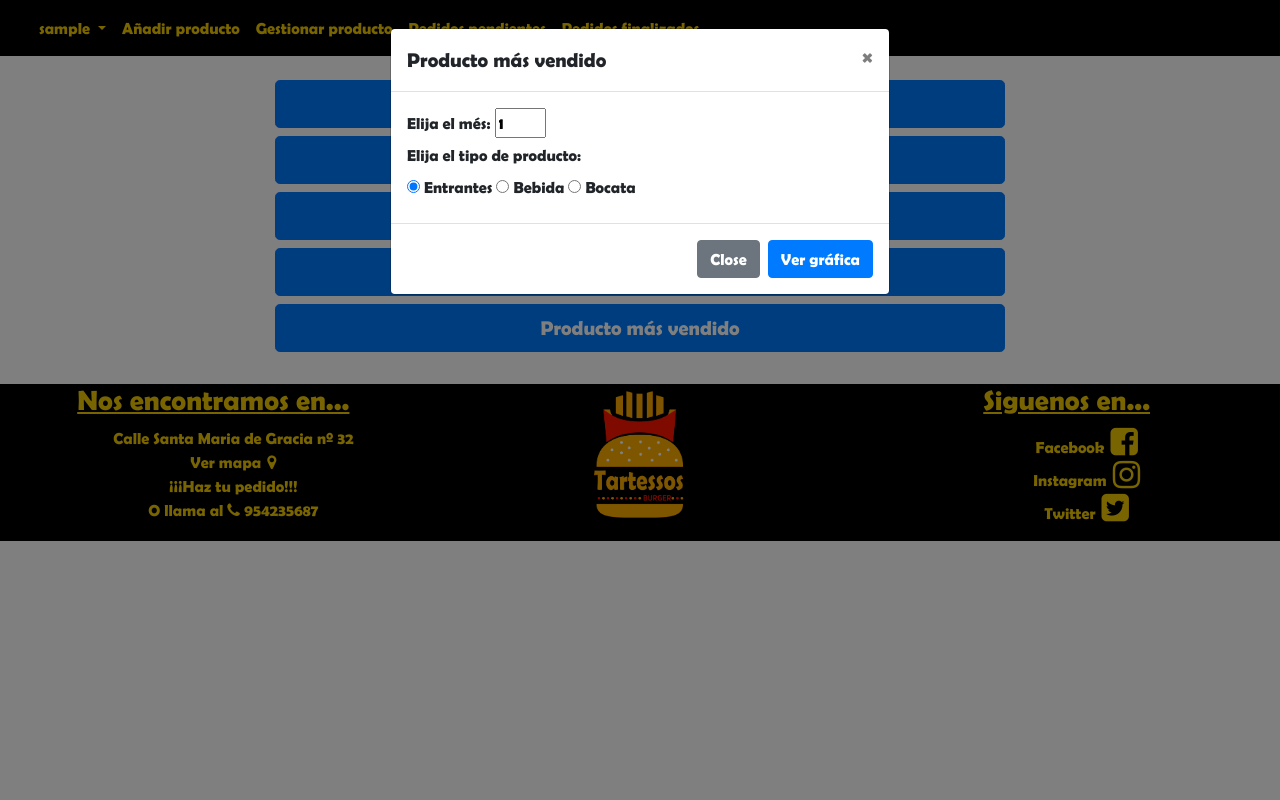
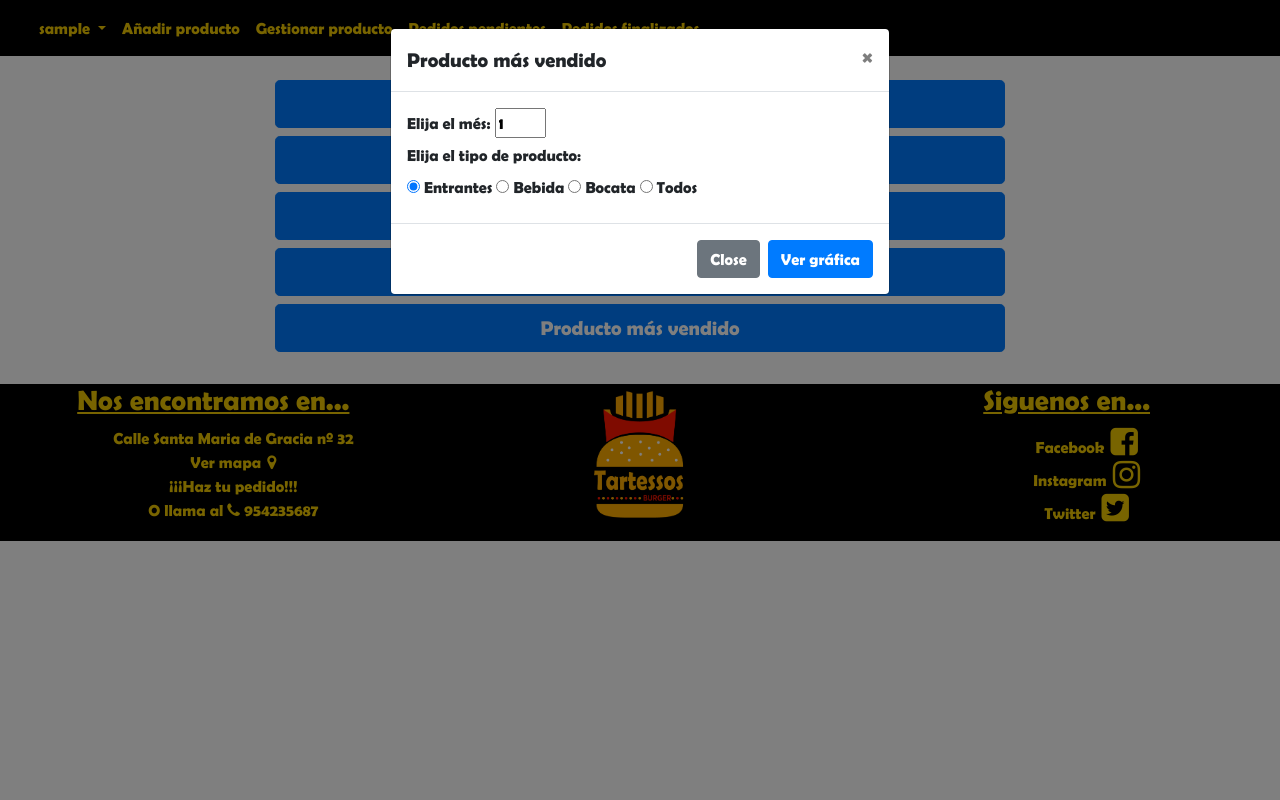
Before and after one commit to victormanuelantacastro/Proyecto, a PHP site: page /vista/inicioAdmin.php in a window 1280 px wide, after a click on "Producto más vendido". Run offline with PHP 8.4, Linux system fonts and the light colour scheme; the visitor is signed in with stand-in values (Sample User, id 1); data that the repository does not hold is empty.

Commit message:
+cambios

```diff
--- a/Contenido/proyecto/vista/inicioAdmin.php
+++ b/Contenido/proyecto/vista/inicioAdmin.php
@@ -146,6 +146,8 @@ $fila = $resultado->fetch_row();
                         <label for="bebida">Bebida</label>
                         <input type="radio" name="tipo" id="bocata" value="bocata">
                         <label for="bocata">Bocata</label>
+                        <input type="radio" name="tipo" id="todo" value="todo">
+                        <label for="todo">Todos</label>
 
 
                 </div>
```
